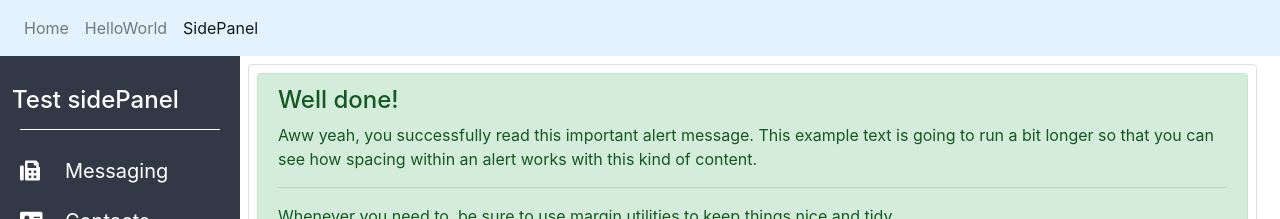
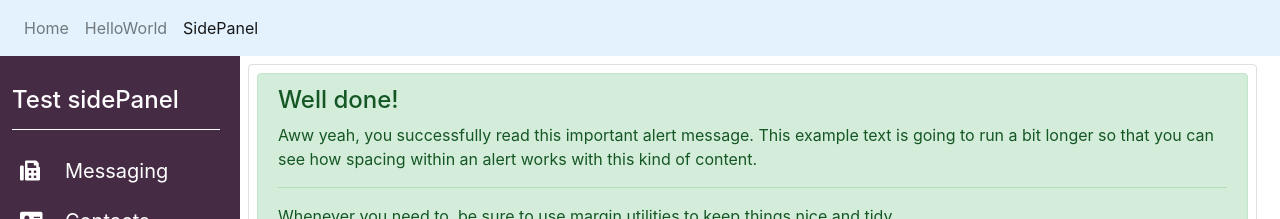
Before and after one commit to bodynar/mas.portal-components, a React (Create React App) app: page /sidePanel in a window 1280 px wide. Shown: the top 219 px of the page. Built offline with nearby package versions, Linux system fonts and the light colour scheme.

Commit message:
add colors, update style

```diff
--- a/src/app/modules/sidepanel/component/sidepanel.scss
+++ b/src/app/modules/sidepanel/component/sidepanel.scss
@@ -13,7 +13,7 @@
 	}
 
 	hr {
-        margin: 0.5em 1.25em;
+		margin: 0.5em 1.25em 0.5em 0.75em
 	}
 
 	&__items {
--- a/src/app/modules/sidepanel/component/sidepanel.tsx
+++ b/src/app/modules/sidepanel/component/sidepanel.tsx
@@ -8,7 +8,8 @@ import generateUid from '../../../common/uid';
 
 type SidePanelBackground =
     'ShadowPurple' | 'MidnightBadger' | 'MarineBlue'
-    | 'BlueNight' | 'AmbrosiaIvory';
+    | 'BlueNight' | 'AmbrosiaIvory' | 'Risotto' | 'JerauPejuang'
+    | 'MyrtleGreen';
 
 export type SidePanelItem = {
     name: string;
@@ -25,11 +26,14 @@ export type SidePanelProps = {
 };
 
 const backgroundColorMap: Map<SidePanelBackground, string> = new Map<SidePanelBackground, string>([
-    ['ShadowPurple', '#462B45'],
-    ['MidnightBadger', '#575965'],
-    ['MarineBlue', '#043353'],
-    ['BlueNight', '#323846'],
-    ['AmbrosiaIvory', '#FFF4EA'],
+    ['ShadowPurple', '462B45'],
+    ['MidnightBadger', '575965'],
+    ['MarineBlue', '043353'],
+    ['BlueNight', '323846'],
+    ['AmbrosiaIvory', 'FFF4EA'],
+    ['Risotto', 'F7F4E7'],
+    ['JerauPejuang', '762014'],
+    ['MyrtleGreen', '275A53'],
 ]);
 
 export default function SidePanel(props: SidePanelProps): JSX.Element {
@@ -40,7 +44,7 @@ export default function SidePanel(props: SidePanelProps): JSX.Element {
         }));
 
     const backgroundColor: string =
-        backgroundColorMap.get(props.background)!;
+        `#${backgroundColorMap.get(props.background)}`;
 
     const fontColor: string =
         getFontColor(backgroundColor);
--- a/src/app/modules/sidepanel/page.tsx
+++ b/src/app/modules/sidepanel/page.tsx
@@ -33,7 +33,7 @@ export default function SidePanelPage(): JSX.Element {
     return (
         <div className="side-panel__container">
             <SidePanel
-                background='BlueNight'
+                background='ShadowPurple'
                 caption={`Test sidePanel`}
                 items={sidePanelItems}
                 onItemClick={emptyFn}
```
Lines whose indentation alone changed are shown as unchanged.
